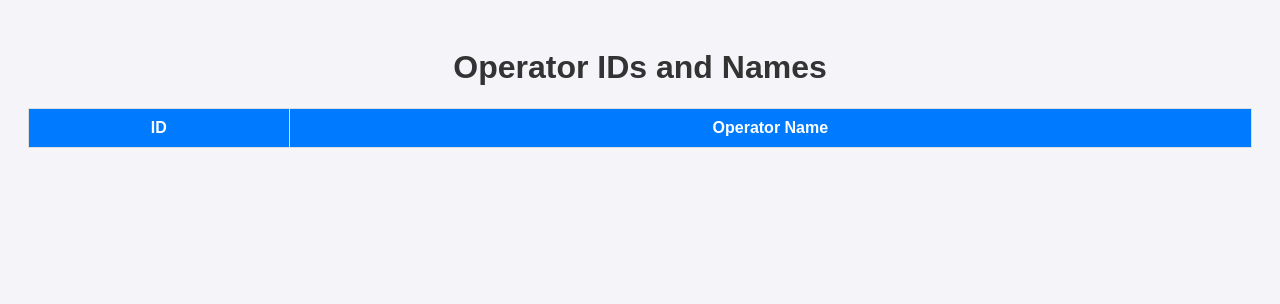
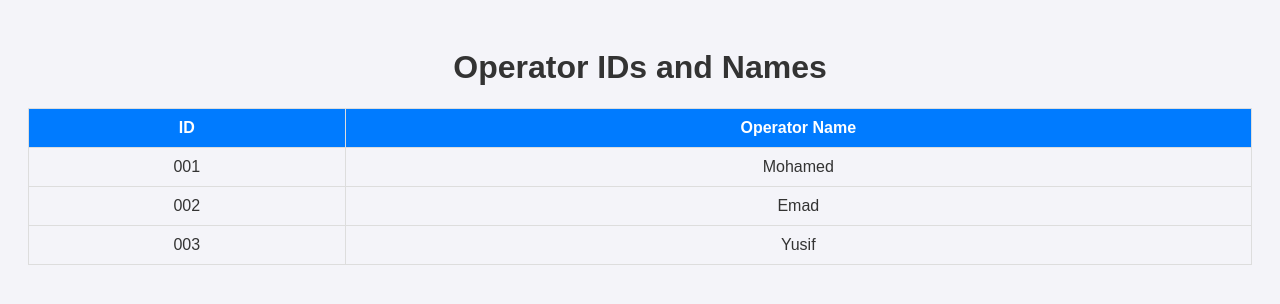
Before and after one commit to YusifElghanem/Attendance-Management, a plain HTML site: page IDs.html in a window 1280 px wide. Drawn offline with Linux system fonts and the light colour scheme.

Commit message:
Update IDs.html

```diff
--- a/IDs.html
+++ b/IDs.html
@@ -47,9 +47,21 @@
     document.addEventListener('DOMContentLoaded', function() {
       const operatorTable = document.getElementById('operator-table');
 
+      // Default operator data
+      const defaultOperators = [
+        { id: '001', name: 'Mohamed' },
+        { id: '002', name: 'Emad' },
+        { id: '003', name: 'Yusif' }
+      ];
+
       // Retrieve operator data from localStorage
       const getOperatorData = () => {
-          return JSON.parse(localStorage.getItem('operatorData')) || [];
+        return JSON.parse(localStorage.getItem('operatorData')) || defaultOperators;
+      };
+
+      // Save operator data to localStorage
+      const saveOperatorData = (operatorData) => {
+        localStorage.setItem('operatorData', JSON.stringify(operatorData));
       };
 
       const renderOperatorData = () => {
@@ -66,7 +78,13 @@
         });
       };
 
-        // Initial render
+      // Save default data if localStorage is empty
+      const operatorData = getOperatorData();
+      if (operatorData.length === 0) {
+        saveOperatorData(defaultOperators); // Save the default operators if no data exists
+      }
+
+      // Render the table
       renderOperatorData();
     });
   </script>
```
Lines whose indentation alone changed are shown as unchanged.
